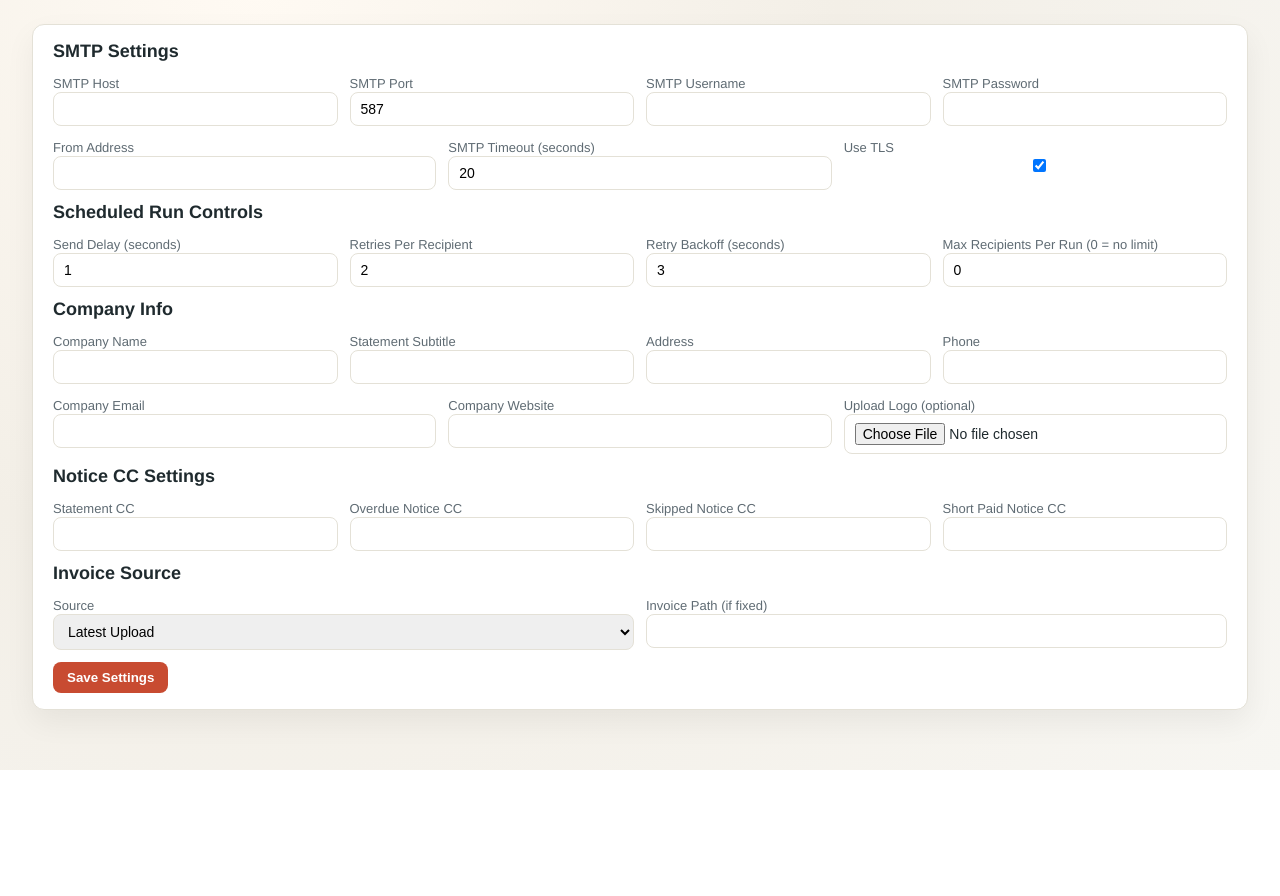
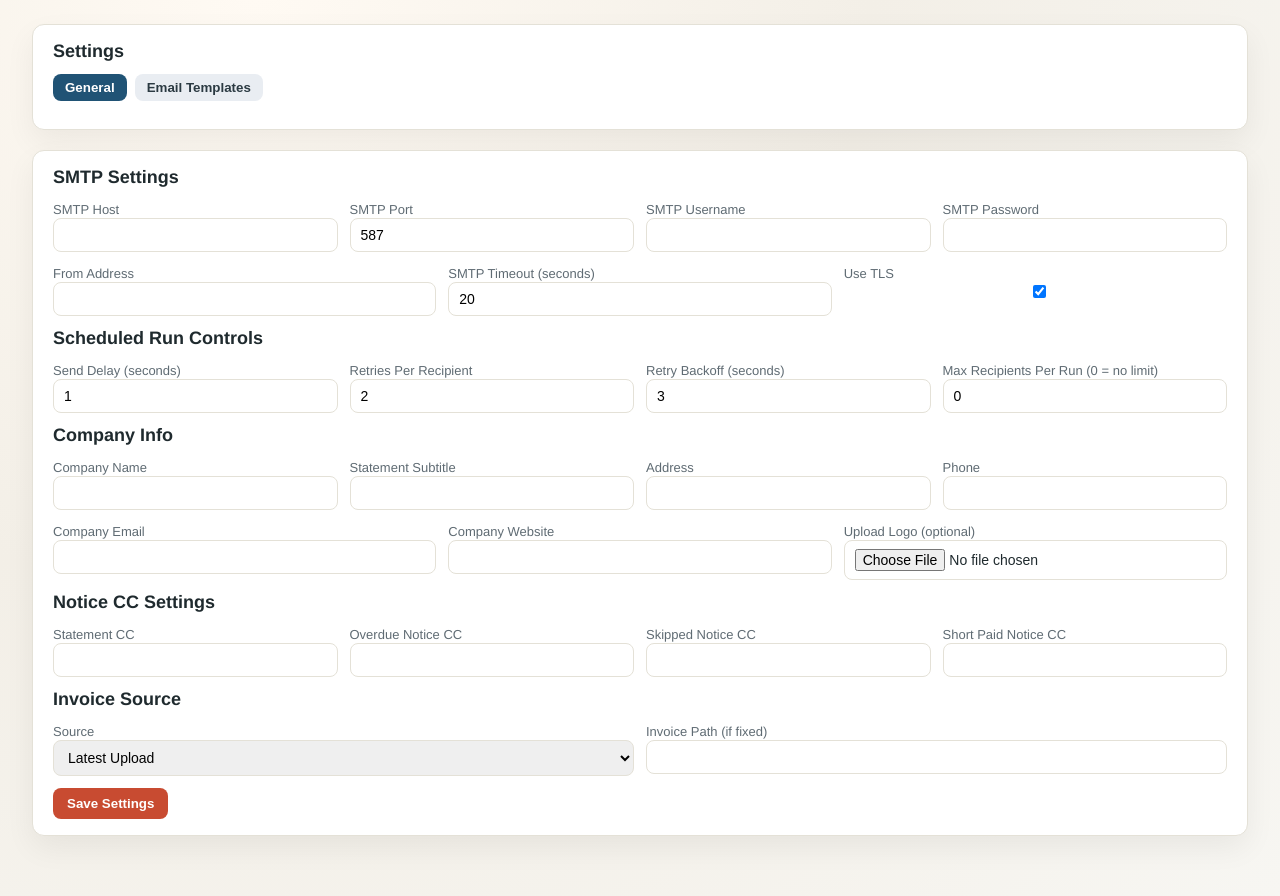
Before and after one commit to GulfstreamPaper/statement-ops, a Flask app: page /settings in a window 1280 px wide. Shown: the part 103-999 px from the top of the page. Before the commit the page ends 873 px from the top, so only its background shows below. Run offline with Flask 3, Linux system fonts and the light colour scheme; data that the repository does not hold is empty.

Commit message:
Show skipped/short-paid groups without overdue and add editable email templates

```diff
--- a/app.py
+++ b/app.py
@@ -49,6 +49,35 @@ TERM_DAYS = {
 }
 TERM_LABEL_TO_CODE = {label.lower(): code for code, label in TERM_OPTIONS}
 TERM_CODE_TO_LABEL = {code: label for code, label in TERM_OPTIONS}
+EMAIL_TEMPLATE_DEFAULTS = {
+    "statement": (
+        "Dear Customer,\n\n"
+        "Attached please find the most recent statement of open invoices.\n\n"
+        "Please let us know if you have any questions.\n\n"
+        "Kind regards,\n"
+        "Redway Group Inc"
+    ),
+    "overdue": (
+        "Good afternoon Team,\n\n"
+        "Attached please find the most recent statement of open invoices. Please update us on the status of payments for all highlighted invoices.\n\n"
+        "Let me know if you have any questions or need additional information.\n\n"
+        "Kind regards,\n"
+        "Redway Group Inc"
+    ),
+    "skipped": (
+        "Dear Customer,\n\n"
+        "It seems that one or more invoices have been skipped with your last payment. Attached please find the copies of the invoices along with a most recent statement for the account.\n\n"
+        "Please let us know if you have any questions.\n\n"
+        "Kind Regards,\n"
+        "Redway Group Team"
+    ),
+    "short_paid": (
+        "Dear Customer,\n\n"
+        "Attached is a copy of the invoice that appears to have been partially paid. Could you please double check your records. Thanks in advance!\n\n"
+        "Kind regards,\n"
+        "Redway Group Team"
+    ),
+}
 
 app = Flask(__name__)
 app.secret_key = os.environ.get("SECRET_KEY", "dev-secret-change-me")
@@ -627,6 +656,12 @@ def get_notice_cc(notice_type):
     if not setting_key:
         return None
     return normalize_cc(get_setting(setting_key, "")) or None
+
+
+def get_email_template_body(template_key):
+    default = EMAIL_TEMPLATE_DEFAULTS.get(template_key, "")
+    setting_key = f"email_template_{template_key}"
+    return get_setting(setting_key, default)
 
 
 def build_signature(logo_html):
@@ -1589,12 +1624,13 @@ def compute_overdue_report(invoice_path):
                         }
                     )
 
-        if not overdue_items:
-            continue
         overdue_count = len(overdue_items)
         overdue_amount = sum(i["outstanding"] for i in overdue_items)
-        oldest_due_date = min(i["due_date"] for i in overdue_items)
-        days_overdue = (today - oldest_due_date).days
+        if overdue_items:
+            oldest_due_date = min(i["due_date"] for i in overdue_items)
+            days_overdue = (today - oldest_due_date).days
+        else:
+            days_overdue = 0
 
         skipped_list = []
         short_paid_list = []
@@ -1630,6 +1666,9 @@ def compute_overdue_report(invoice_path):
                             "location": location,
                         }
                     )
+
+        if overdue_count == 0 and len(skipped_list) == 0 and short_paid_count == 0:
+            continue
 
         report.append(
             {
@@ -2858,13 +2897,7 @@ def run_for_recipient(recipient, invoice_path, invoice_file_id, run_type, preloa
             raise RuntimeError("No outstanding invoices to include")
 
         subject = f"Statement of Open Invoices {date.today().strftime('%m/%d/%Y')}"
-        body = (
-            "Dear Customer,\n\n"
-            "Attached please find the most recent statement of open invoices.\n\n"
-            "Please let us know if you have any questions.\n\n"
-            "Kind regards,\n"
-            "Redway Group Inc"
-        )
+        body = get_email_template_body("statement")
         recipient_email = normalize_email_value(recipient["email_to"])
         if not recipient_email:
             raise RuntimeError("Missing recipient email")
@@ -3201,13 +3234,7 @@ def overdue_report_send(recipient_id):
 
         output_path = build_statement_pdf(recipient, invoice_path)
         subject = f"Overdue Notice {date.today().strftime('%m/%d/%Y')}"
-        body = (
-            "Good afternoon Team,\n\n"
-            "Attached please find the most recent statement of open invoices. Please update us on the status of payments for all highlighted invoices.\n\n"
-            "Let me know if you have any questions or need additional information.\n\n"
-            "Kind regards,\n"
-            "Redway Group Inc"
-        )
+        body = get_email_template_body("overdue")
         send_email(recipient["email_to"], subject, body, output_path, cc_emails=get_notice_cc("overdue"))
         record_notice_send(run_id, invoice_file_id, invoice_path, recipient_id, "overdue")
         flash(f"Overdue notice sent to {recipient['group_name']}.", "success")
@@ -3274,13 +3301,7 @@ def overdue_report_skipped(recipient_id):
 
         statement_path = build_statement_pdf(recipient, invoice_path)
         subject = f"Skipped Invoice Notifcation {date.today().strftime('%m/%d/%Y')}"
-        body = (
-            "Dear Customer,\n\n"
-            "It seems that one or more invoices have been skipped with your last payment. Attached please find the copies of the invoices along with a most recent statement for the account.\n\n"
-            "Please let us know if you have any questions.\n\n"
-            "Kind Regards,\n"
-            "Redway Group Team"
-        )
+        body = get_email_template_body("skipped")
         send_email(
             recipient["email_to"],
             subject,
@@ -3354,12 +3375,7 @@ def overdue_report_short_paid(recipient_id):
 
         statement_path = build_statement_pdf(recipient, invoice_path)
         subject = f"Partial Payment Notification {date.today().strftime('%m/%d/%Y')}"
-        body = (
-            "Dear Customer,\n\n"
-            "Attached is a copy of the invoice that appears to have been partially paid. Could you please double check your records. Thanks in advance!\n\n"
-            "Kind regards,\n"
-            "Redway Group Team"
-        )
+        body = get_email_template_body("short_paid")
         send_email(
             recipient["email_to"],
             subject,
@@ -3970,7 +3986,19 @@ def send_download():
 
 @app.route("/settings", methods=["GET", "POST"])
 def settings():
+    template_keys = ["statement", "overdue", "skipped", "short_paid"]
+    allowed_tabs = {"general", "templates"}
     if request.method == "POST":
+        form_type = request.form.get("form_type", "general")
+        if form_type == "email_templates":
+            for template_key in template_keys:
+                setting_key = f"email_template_{template_key}"
+                value = request.form.get(setting_key, EMAIL_TEMPLATE_DEFAULTS.get(template_key, ""))
+                value = value.replace("\r\n", "\n")
+                set_setting(setting_key, value)
+            flash("Email templates saved.", "success")
+            return redirect(url_for("settings", tab="templates"))
+
         fields = [
             "smtp_host",
             "smtp_port",
@@ -4010,7 +4038,7 @@ def settings():
             except Exception as exc:
                 flash(f"Logo upload failed: {exc}", "error")
         flash("Settings saved", "success")
-        return redirect(url_for("settings"))
+        return redirect(url_for("settings", tab="general"))
 
     settings_data = {key: get_setting(key, "") for key in [
         "smtp_host",
@@ -4038,7 +4066,16 @@ def settings():
         "invoice_source",
         "invoice_path",
     ]}
-    return render_template("settings.html", settings=settings_data)
+    email_templates = {key: get_email_template_body(key) for key in template_keys}
+    active_tab = request.args.get("tab", "general")
+    if active_tab not in allowed_tabs:
+        active_tab = "general"
+    return render_template(
+        "settings.html",
+        settings=settings_data,
+        email_templates=email_templates,
+        active_tab=active_tab,
+    )
 
 
 @app.route("/run-scheduled", methods=["POST"])
--- a/templates/settings.html
+++ b/templates/settings.html
@@ -1,8 +1,17 @@
 {% extends "base.html" %}
 {% block content %}
   <div class="panel">
+    <h2>Settings</h2>
+    <div class="tabs">
+      <button class="tab {% if active_tab != 'templates' %}active{% endif %}" type="button" data-tab="tab-settings-general">General</button>
+      <button class="tab {% if active_tab == 'templates' %}active{% endif %}" type="button" data-tab="tab-settings-templates">Email Templates</button>
+    </div>
+  </div>
+
+  <div class="panel tab-panel {% if active_tab != 'templates' %}active{% endif %}" id="tab-settings-general">
     <h2>SMTP Settings</h2>
     <form method="post" enctype="multipart/form-data">
+      <input type="hidden" name="form_type" value="general" />
       <div class="row">
         <div>
           <label>SMTP Host</label>
@@ -131,4 +140,53 @@
       <button type="submit">Save Settings</button>
     </form>
   </div>
+
+  <div class="panel tab-panel {% if active_tab == 'templates' %}active{% endif %}" id="tab-settings-templates">
+    <h2>Email Templates</h2>
+    <p><small>You can edit email body text only. Subjects remain fixed (with date appended where applicable).</small></p>
+    <form method="post">
+      <input type="hidden" name="form_type" value="email_templates" />
+      <div class="row">
+        <div>
+          <label>Statement Body</label>
+          <textarea name="email_template_statement" rows="8">{{ email_templates['statement'] }}</textarea>
+        </div>
+      </div>
+      <div class="row">
+        <div>
+          <label>Overdue Notice Body</label>
+          <textarea name="email_template_overdue" rows="8">{{ email_templates['overdue'] }}</textarea>
+        </div>
+      </div>
+      <div class="row">
+        <div>
+          <label>Skipped Notice Body</label>
+          <textarea name="email_template_skipped" rows="8">{{ email_templates['skipped'] }}</textarea>
+        </div>
+      </div>
+      <div class="row">
+        <div>
+          <label>Short Paid Notice Body</label>
+          <textarea name="email_template_short_paid" rows="8">{{ email_templates['short_paid'] }}</textarea>
+        </div>
+      </div>
+      <button type="submit">Save Templates</button>
+    </form>
+  </div>
+
+  <script>
+    const tabs = document.querySelectorAll('.tab');
+    const panels = document.querySelectorAll('.tab-panel');
+    tabs.forEach((tab) => {
+      tab.addEventListener('click', () => {
+        tabs.forEach((btn) => btn.classList.remove('active'));
+        panels.forEach((panel) => panel.classList.remove('active'));
+        tab.classList.add('active');
+        const target = document.getElementById(tab.dataset.tab);
+        if (target) {
+          target.classList.add('active');
+        }
+      });
+    });
+  </script>
 {% endblock %}
```
Also changed, not shown: templates/overdue_report.html (+8 -6 lines).
